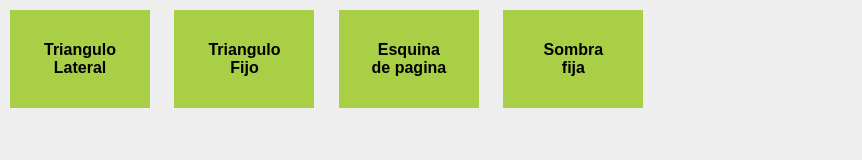
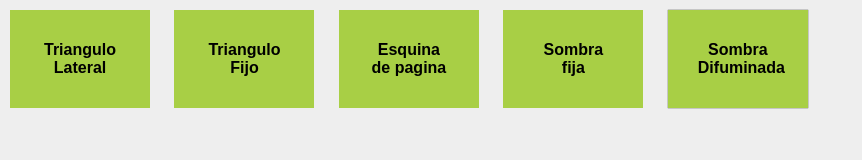
Before and after one commit to DanielColorado/workflow, a website: page app/index.jade in a window 1280 px wide. Shown: the whole page, without its empty margins (0-862 px from the left). Drawn offline with nearby package versions, Linux system fonts and the light colour scheme; files that its build step writes are made by us from their sources.

Commit message:
-Truco css Sombra difuminada

```diff
--- a/app/index.jade
+++ b/app/index.jade
@@ -15,3 +15,5 @@ html(lang="es")
 			p Esquina de pagina
 		.sombra_fija
 			p Sombra fija
+		.sombra_difuminada
+			p Sombra Difuminada
--- /dev/null
+++ b/scss/_SombraDifuminada.scss
@@ -0,0 +1,7 @@
+.sombra_difuminada{
+	box-shadow: 0 0 1px rgba(0,0,0,1);
+	transition-duration:0.3s;
+	&:hover{
+		box-shadow: 0 0 8px rgba(0,0,0,0.6);
+	}
+}
--- a/scss/app.scss
+++ b/scss/app.scss
@@ -3,6 +3,7 @@
 @import "_TrianguloFijo";
 @import "_EsquinaPagina";
 @import "_SombraFija";
+@import "_SombraDifuminada";
 body {
 	background-color: #eee;
 }
```
Also changed, not shown: app/css/app.css, app/css/min/app.css, app/index.html.
